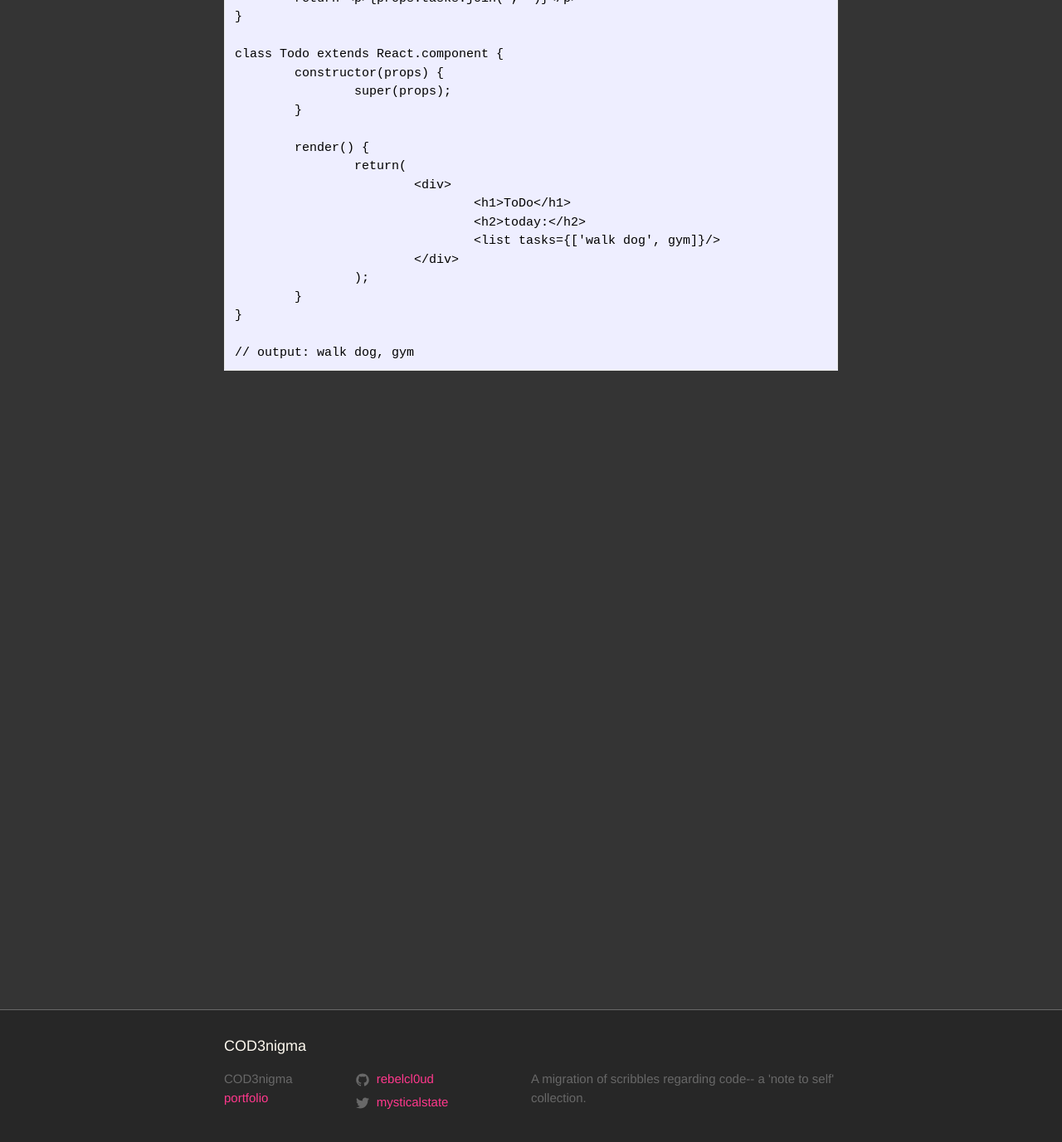
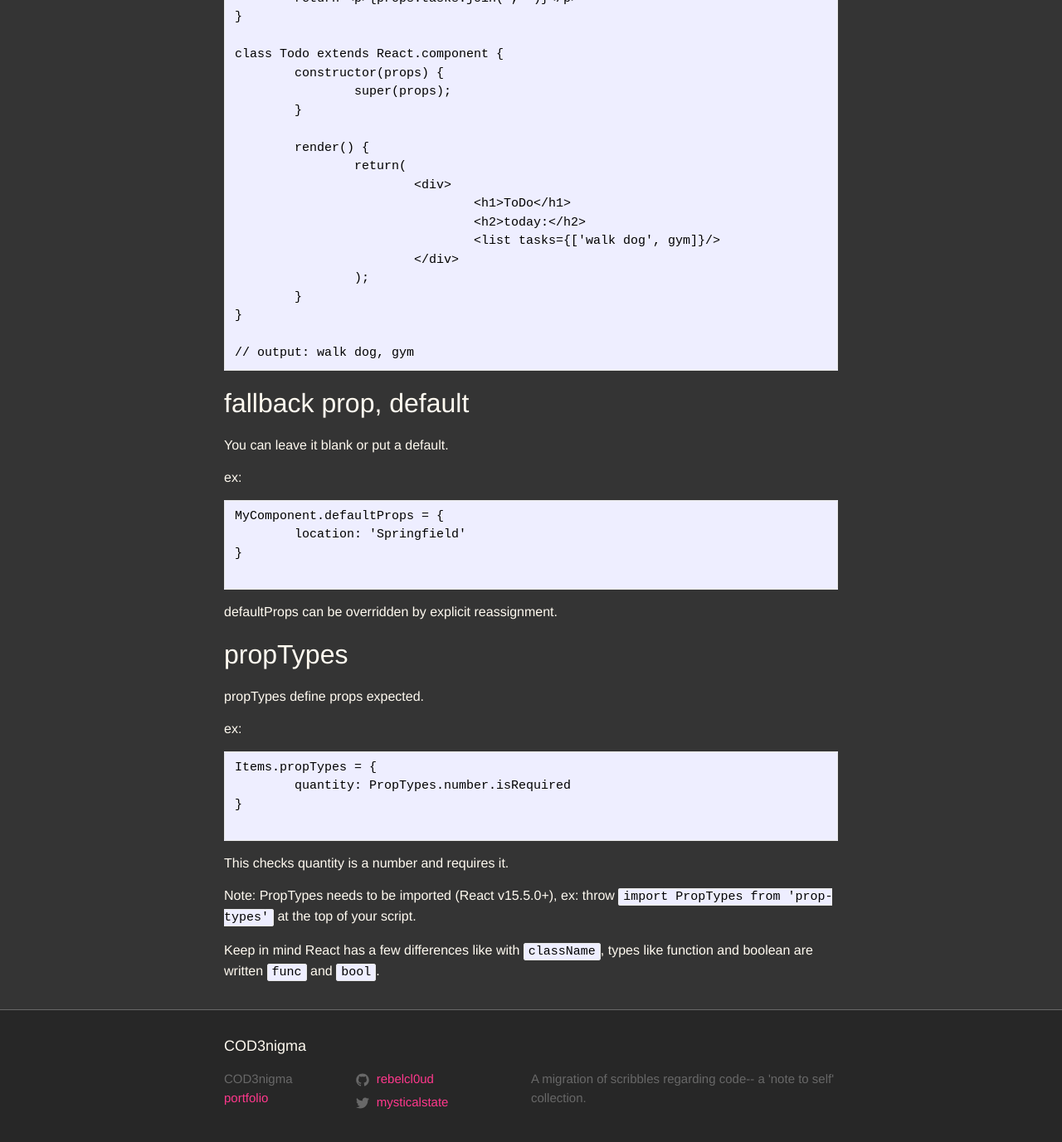
Before and after one commit to rebelcl0ud/blog, a Jekyll site: the page built from _posts/2018-08-08-[54]-react-gnome-notes.markdown, in a window 1280 px wide and 1400 px high, scrolled down 2111 px. Shown: the top 1377 px of the window at 83% size. Built offline with Jekyll 4.4.1, drawn with Linux system fonts in a browser that asks for light colours.

Commit message:
defaultProps and propTypes nots added

````diff
--- a/_posts/2018-08-08-[54]-react-gnome-notes.markdown
+++ b/_posts/2018-08-08-[54]-react-gnome-notes.markdown
@@ -108,3 +108,33 @@ class Todo extends React.component {
 
 // output: walk dog, gym
 ```
+
+## fallback prop, default
+
+You can leave it blank or put a default.
+
+ex:
+```
+MyComponent.defaultProps = {
+	location: 'Springfield'
+}
+
+```
+defaultProps can be overridden by explicit reassignment.
+
+## propTypes
+
+propTypes define props expected.
+
+ex:
+```
+Items.propTypes = {
+	quantity: PropTypes.number.isRequired
+}
+
+```
+This checks quantity is a number and requires it.
+
+Note: PropTypes needs to be imported (React v15.5.0+), ex: throw `import PropTypes from 'prop-types'` at the top of your script.
+
+Keep in mind React has a few differences like with `className`, types like function and boolean are written `func` and `bool`.
````
